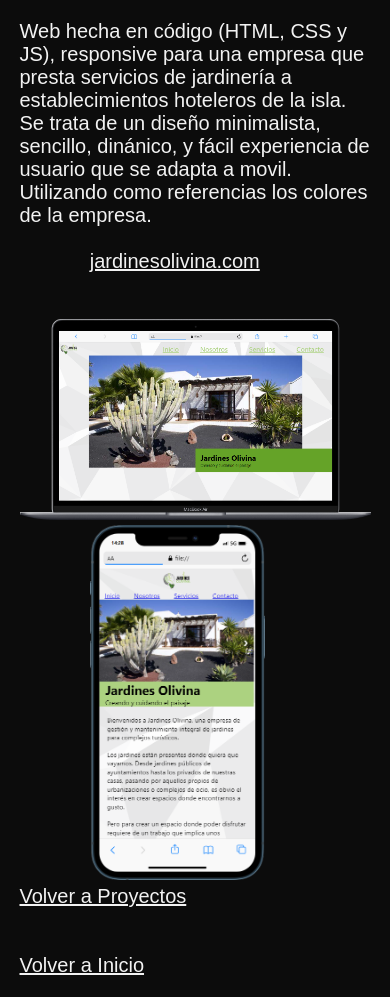
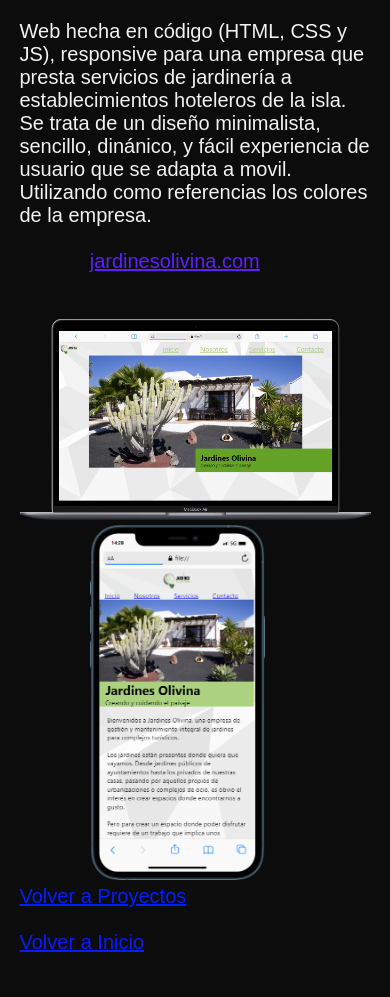
Before and after one commit to SofyFrontend/portafolio-2, a plain HTML site: page html/proyectos/jadinesOlivina.html in a window 390 px wide. Shown: the part 80-1077 px from the top of the page. After the commit the page ends 1054 px from the top, so only its background shows below. Drawn offline with Linux system fonts and the light colour scheme.

Commit message:
arreglos

```diff
--- a/estilo/paginas-individuales/unico.css
+++ b/estilo/paginas-individuales/unico.css
@@ -22,7 +22,11 @@
         margin:0 20%;
     }
     .enlace-pro{
+        color:var(--morado);
         margin:0 20%;
+    }
+    .volver{
+        color:var(--azul);
     }
 }
 /*estilo version pc minimo 600px*/
--- a/html/proyectos/jadinesOlivina.html
+++ b/html/proyectos/jadinesOlivina.html
@@ -28,9 +28,9 @@
 <br><br>
                  <img class="miniweb"src="../../imagenes/miniweb/jardinesOlivina.png" alt="imagen de la vista en pc de jardinesolivina.com"/>
                  <img class="miniweb-movil" src="../../imagenes/miniweb/jardinesOlivina_movil.png" alt="imagen de la vista movil de jardinesolivina.com"/>
-            <p><a href="../proyectos.html">Volver a Proyectos</a></p>
-            <br><br>
-            <p><a href="../../index.html">Volver a Inicio</a></p>
+            <p ><a href="../proyectos.html"class="volver">Volver a Proyectos</a></p>
+            <br>
+            <p ><a href="../../index.html"class="volver">Volver a Inicio</a></p>
           </article>
     </section>
 </body>
```
